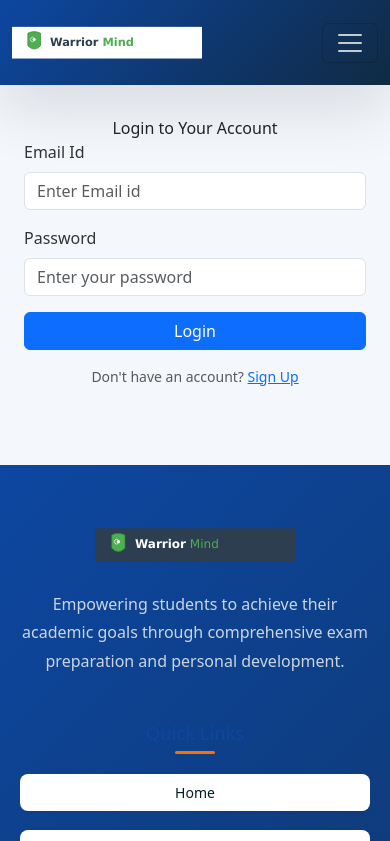
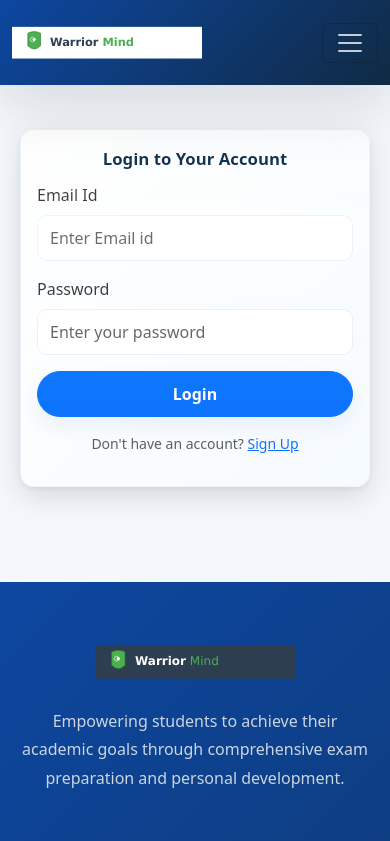
Before and after one commit to Shivaniyad13/Youth-Mental-Wellness-Project, a React (Vite) app in the folder front-end/: page /login in a window 390 px wide. Shown: the top 841 px of the page. Built offline with nearby package versions, Linux system fonts and the light colour scheme.

Commit message:
UI: responsive 3D-effect Login form (CSS + tilt interaction)

```diff
--- /dev/null
+++ b/front-end/src/components/login/Login.css
@@ -0,0 +1,70 @@
+.login-wrap {
+  display: flex;
+  justify-content: center;
+  align-items: center;
+  padding: 3rem 1rem;
+}
+
+.login-card {
+  position: relative;
+  width: 100%;
+  max-width: 420px;
+  background: linear-gradient(135deg, rgba(255, 255, 255, 0.96), rgba(245, 250, 255, 0.96));
+  border-radius: 14px;
+  padding: 1.25rem;
+  box-shadow: 0 10px 30px rgba(2, 6, 23, 0.12), 0 2px 6px rgba(2, 6, 23, 0.06);
+  transform-style: preserve-3d;
+  transition: box-shadow 240ms ease, transform 240ms ease;
+  will-change: transform;
+  border: 1px solid rgba(15, 23, 42, 0.04);
+}
+
+.login-card:hover {
+  box-shadow: 0 20px 50px rgba(2, 6, 23, 0.14), 0 6px 18px rgba(2, 6, 23, 0.08);
+}
+
+.login-title {
+  font-size: 1.25rem;
+  font-weight: 700;
+  color: var(--primary-2, #102a43);
+  margin-bottom: 0.75rem;
+}
+
+.login-card .form-control {
+  border-radius: 10px;
+  padding: 10px 12px;
+  border: 1px solid rgba(15, 23, 42, 0.06);
+}
+
+.login-card .btn-primary {
+  border-radius: 999px;
+  padding: 10px 14px;
+  font-weight: 700;
+  box-shadow: 0 8px 20px rgba(13, 71, 161, 0.08);
+}
+
+/* subtle inner highlight for 3D feel */
+.login-card::before {
+  content: '';
+  position: absolute;
+  pointer-events: none;
+  inset: 0;
+  border-radius: 14px;
+  background: linear-gradient(180deg, rgba(255, 255, 255, 0.25), rgba(255, 255, 255, 0));
+  mix-blend-mode: overlay;
+  opacity: 0.9;
+}
+
+@media (max-width: 480px) {
+  .login-wrap {
+    padding: 2rem 0.5rem;
+  }
+
+  .login-card {
+    padding: 1rem;
+  }
+
+  .login-title {
+    font-size: 1.05rem;
+  }
+}
--- a/front-end/src/components/login/Login.jsx
+++ b/front-end/src/components/login/Login.jsx
@@ -1,19 +1,20 @@
 import axios from "axios";
-import React, { useState } from "react";
+import React, { useState, useRef } from "react";
 import toast, { Toaster } from "react-hot-toast";
 import { useNavigate } from "react-router-dom";
-
+import "./Login.css";
 
 export const Login = () => {
   const [user, setUser] = useState({
     username: "",
     password: "",
   });
+  const [tilt, setTilt] = useState({ x: 0, y: 0 });
+  const cardRef = useRef(null);
   const navigate = useNavigate();
 
   const handler = (e) => {
-    // console.log(e);
-    const { name, value } = e.target; // destrcting
+    const { name, value } = e.target;
     setUser({ ...user, [name]: value });
   };
 
@@ -24,9 +25,7 @@ export const Login = () => {
   const handleLogin = async (e) => {
     try {
       e.preventDefault();
-      console.log(user);
       const userRes = await axios.post("http://localhost:4004/api/login", user);
-      console.log(userRes);
       if (userRes.status === 201) {
         localStorage.setItem("token", userRes.data.token);
         toast.success(userRes.data.message);
@@ -34,15 +33,36 @@ export const Login = () => {
       }
     } catch (err) {
       console.log(err);
+      toast.error("Login failed");
     }
   };
+
+  const handleMove = (e) => {
+    if (!cardRef.current) return;
+    const rect = cardRef.current.getBoundingClientRect();
+    const x = (e.clientX - rect.left - rect.width / 2) / (rect.width / 2);
+    const y = (e.clientY - rect.top - rect.height / 2) / (rect.height / 2);
+    const rotateY = x * 8; // degrees
+    const rotateX = -y * 8;
+    setTilt({ x: rotateX, y: rotateY });
+  };
+
+  const handleLeave = () => setTilt({ x: 0, y: 0 });
+
+  const transformStyle = {
+    transform: `perspective(1000px) rotateX(${tilt.x}deg) rotateY(${tilt.y}deg)`,
+  };
+
   return (
-    <div className="container" style={{ marginTop: "5%" }}>
-      <div className="row">
+    <div className="login-wrap">
       <Toaster />
-        <div className="col-md-3"></div>
-        <div className="col-md-6">
-          <div className="login-card">
+      <div
+        className="login-card"
+        ref={cardRef}
+        onMouseMove={handleMove}
+        onMouseLeave={handleLeave}
+        style={transformStyle}
+      >
         <div className="login-title" style={{ textAlign: "center" }}>
           Login to Your Account
         </div>
@@ -56,7 +76,7 @@ export const Login = () => {
               className="form-control"
               name="username"
               onChange={handler}
-                  placeholder="Enter Email id  "
+              placeholder="Enter Email id"
             />
           </div>
           <div className="mb-3">
@@ -85,8 +105,5 @@ export const Login = () => {
         </form>
       </div>
     </div>
-        <div className="col-md-3"></div>
-      </div>
-    </div>
   );
 };
```
Lines whose indentation alone changed are shown as unchanged.
